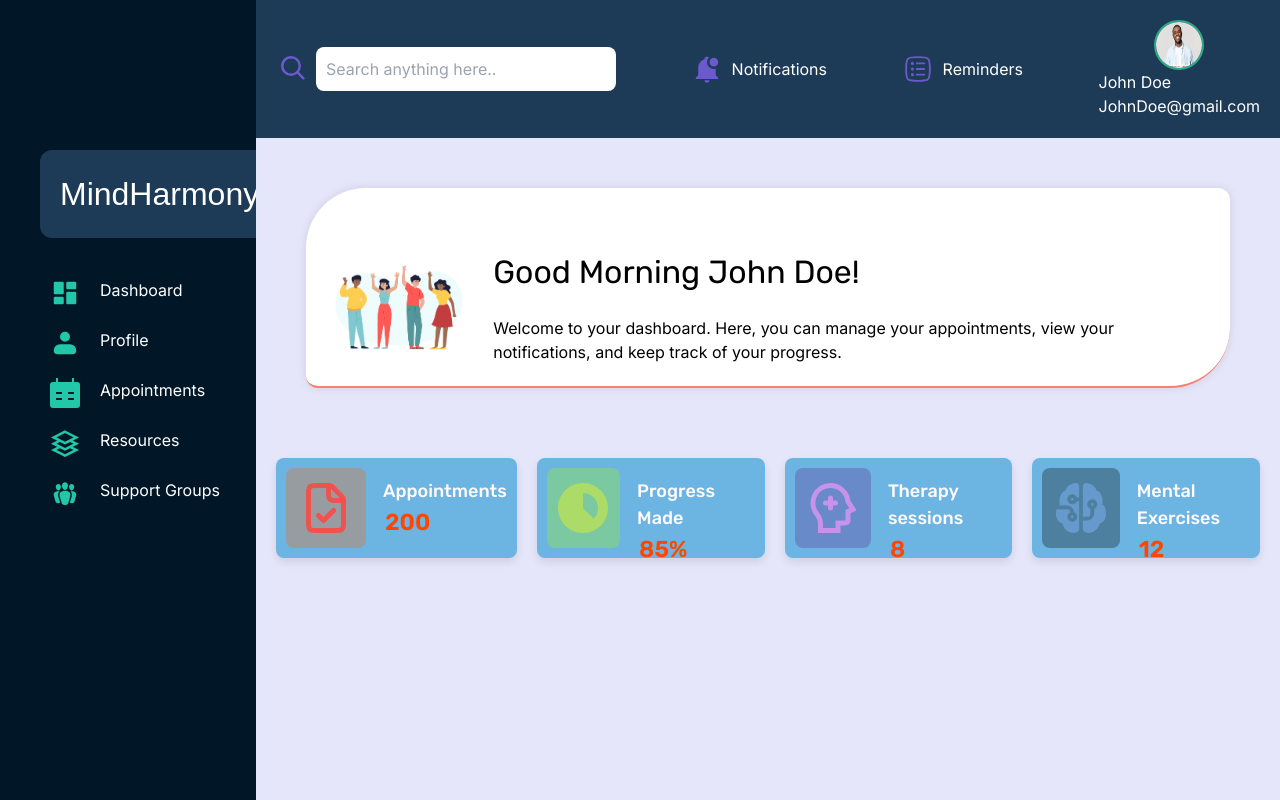
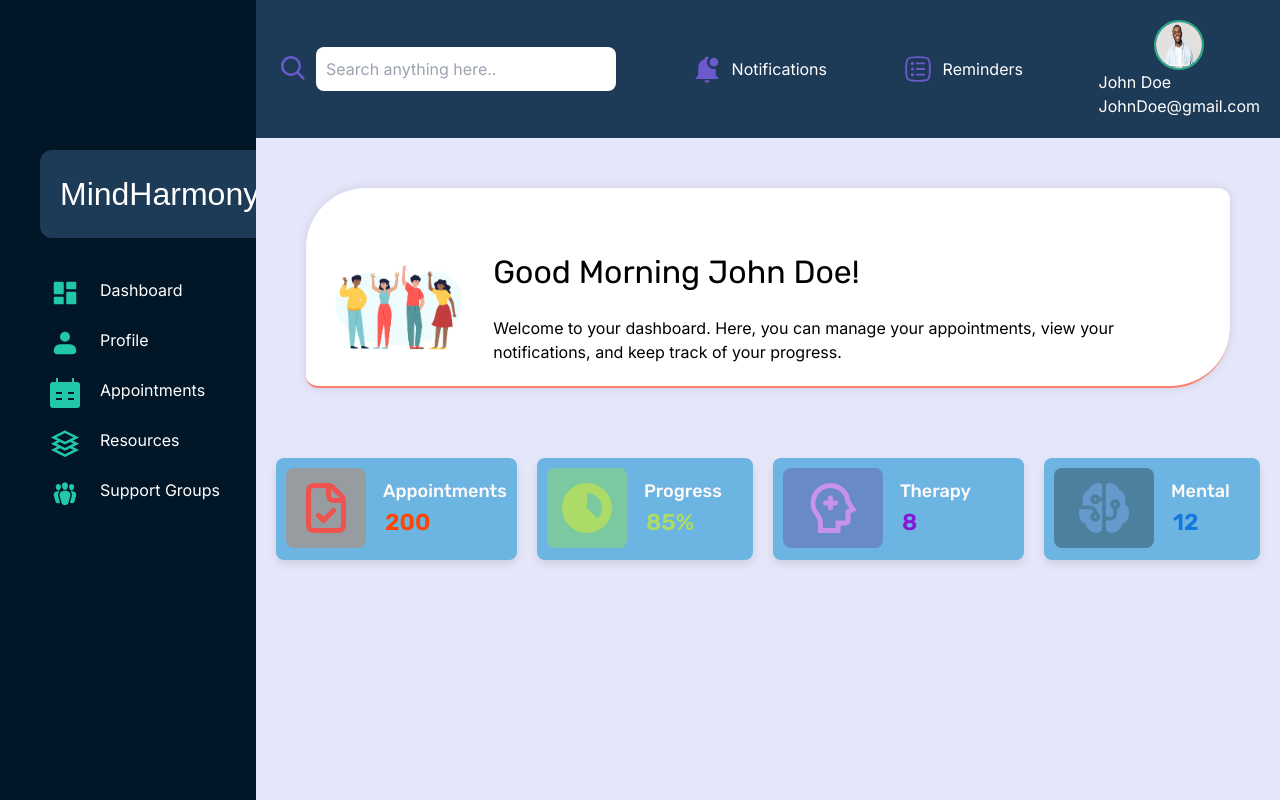
Before and after one commit to lewmas9152/MindHarmony, a Next.js app in the folder frontend/: page /home in a window 1280 px wide. Shown: the top 800 px of the page. Built offline with nearby package versions, Linux system fonts and the light colour scheme; a web font is replaced by a local one.

Commit message:
Update home page with shorter headings

```diff
--- a/frontend/app/home/page.tsx
+++ b/frontend/app/home/page.tsx
@@ -123,7 +123,7 @@ const HomePage = () => {
                 />
               </div>
               <div className="content">
-                <h2>Progress Made</h2>
+                <h2>Progress</h2>
                 <p>85%</p>
                 </div>
               </div>
@@ -138,7 +138,7 @@ const HomePage = () => {
                   />
                 </div>
                 <div className="content">
-                  <h2>Therapy sessions</h2>
+                  <h2>Therapy</h2>
                   <p>8</p>
                 </div>
               </div>
@@ -153,7 +153,7 @@ const HomePage = () => {
                   />
                 </div>
                 <div className="content">
-                  <h2>Mental Exercises</h2>
+                  <h2>Mental</h2>
                   <p>12</p>
                   </div>
               </div>
--- a/frontend/app/sass/Home.scss
+++ b/frontend/app/sass/Home.scss
@@ -39,7 +39,7 @@ $font-playwrite : 'Playwrite IT Moderna', sans-serif;
     gap: 20px;
     width: 300px;
     max-height: 300px;
-    height: 100px;
+    height: 102px;
     // border-left: 6px solid $nightowl-info;
     box-shadow: 0 4px 8px rgba(0, 0, 0, 0.1);
 }
@@ -210,13 +210,14 @@ $font-playwrite : 'Playwrite IT Moderna', sans-serif;
                     margin-bottom: 20px;
                     text-align: left;
                     margin-left: 2px;
-                    color:orangered;
+                    color:#addb67;
                 }
             }
 
         }
         .therapy-sessions{
             @include info-card;
+            width: 350px;
             .img-cont{
                 background-color:rgba(93, 40, 142, 0.3);
                 border-radius: 8px;
@@ -242,7 +243,7 @@ $font-playwrite : 'Playwrite IT Moderna', sans-serif;
                     margin-bottom: 20px;
                     text-align: left;
                     margin-left: 2px;
-                    color:orangered;
+                    color:#8616d2;
                 }
             }
         }
@@ -273,7 +274,7 @@ $font-playwrite : 'Playwrite IT Moderna', sans-serif;
                     margin-bottom: 20px;
                     text-align: left;
                     margin-left: 2px;
-                    color:orangered;
+                    color:#1378dd;
                 }
             }
         }
```
